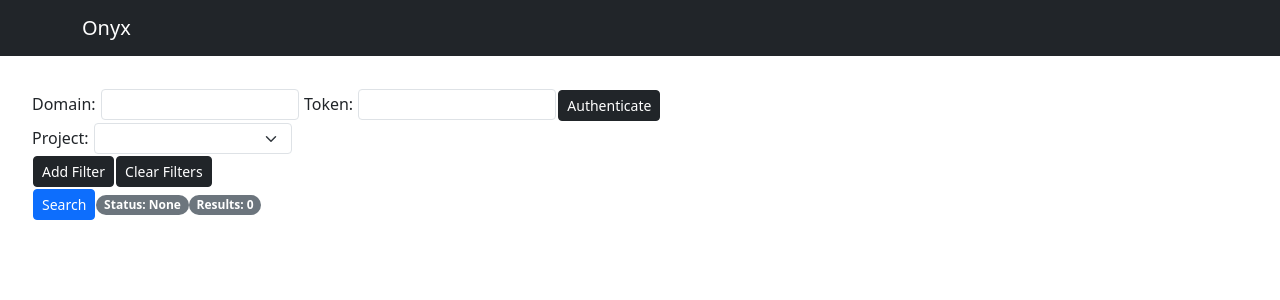
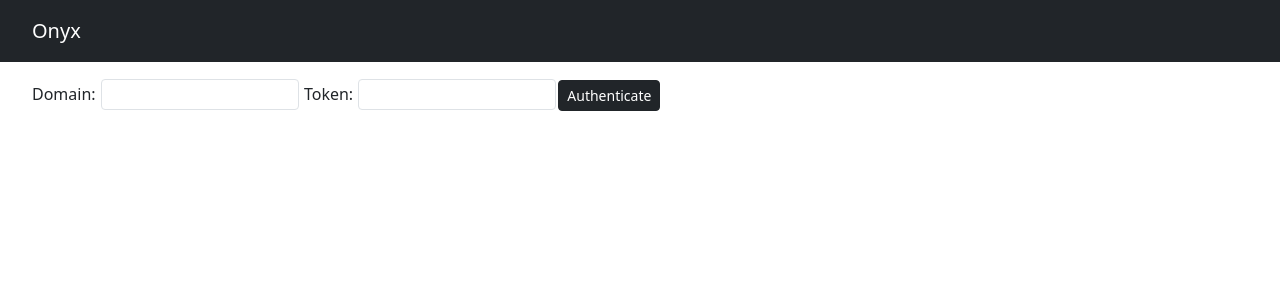
Before and after one commit to CLIMB-TRE/onyx-gui, a React (Vite) app in the folder react-prototype/: page / in a window 1280 px wide. Shown: the top 300 px of the page. Built offline with nearby package versions, Linux system fonts and the light colour scheme.

Commit message:
Display search interface on authentication, and sorted out padding issues

```diff
--- a/react-prototype/src/App.css
+++ b/react-prototype/src/App.css
@@ -4,8 +4,15 @@
 }
 
 .body {
- padding: 2rem;
+  padding: 2rem;
+  padding-top: 1rem;
 }
+
+.header {
+  padding: 0.5rem;
+  padding-left: 2rem;
+ }
+
 
 table {
   display: block;
--- a/react-prototype/src/App.tsx
+++ b/react-prototype/src/App.tsx
@@ -4,7 +4,6 @@ import Button from "react-bootstrap/Button";
 import Form from "react-bootstrap/Form";
 import Table from "react-bootstrap/Table";
 import Badge from "react-bootstrap/Badge";
-import Container from "react-bootstrap/Container";
 import Navbar from "react-bootstrap/Navbar";
 import { ThemeProvider } from "react-bootstrap";
 
@@ -194,9 +193,9 @@ function Header() {
   return (
     <ThemeProvider breakpoint="lg" theme="dark">
       <Navbar bg="dark" variant="dark">
-        <Container>
+        <div className="header">
           <Navbar.Brand>Onyx</Navbar.Brand>
-        </Container>
+        </div>
       </Navbar>
     </ThemeProvider>
   );
@@ -238,6 +237,7 @@ interface Filter {
 function App() {
   const [domain, setDomain] = useState("");
   const [token, setToken] = useState("");
+  const [authenticated, setAuthenticated] = useState(false);
   const [project, setProject] = useState("");
   const [projectOptions, setProjectOptions] = useState([] as string[]);
   const [fieldOptions, setFieldOptions] = useState({} as Map<string, string>);
@@ -268,8 +268,10 @@ function App() {
           setProject(project);
           refreshFieldOptions({ domain, token, project, setFieldOptions });
         }
+        setAuthenticated(true);
       })
       .catch((err) => {
+        setAuthenticated(false);
         console.log(err.message);
       });
 
@@ -398,6 +400,8 @@ function App() {
           <InputComponent value={token} onChange={handleTokenChange} />
           <ButtonComponent text="Authenticate" onClick={handleAuthenticate} />
         </div>
+        {authenticated && (
+          <div>
             <div>
               <span>Project: </span>
               <DropdownComponent
@@ -411,7 +415,10 @@ function App() {
                 text="Add Filter"
                 onClick={() => handleFilterAdd(filterList.length)}
               />
-          <ButtonComponent text="Clear Filters" onClick={handleFilterClear} />
+              <ButtonComponent
+                text="Clear Filters"
+                onClick={handleFilterClear}
+              />
             </div>
             {filterList.map((filter, index) => (
               <FilterComponent
@@ -434,6 +441,8 @@ function App() {
               </Badge>
             </div>
             <TableComponent data={resultData} />
+          </div>
+        )}
       </form>
     </div>
   );
```
Lines whose indentation alone changed are shown as unchanged.
